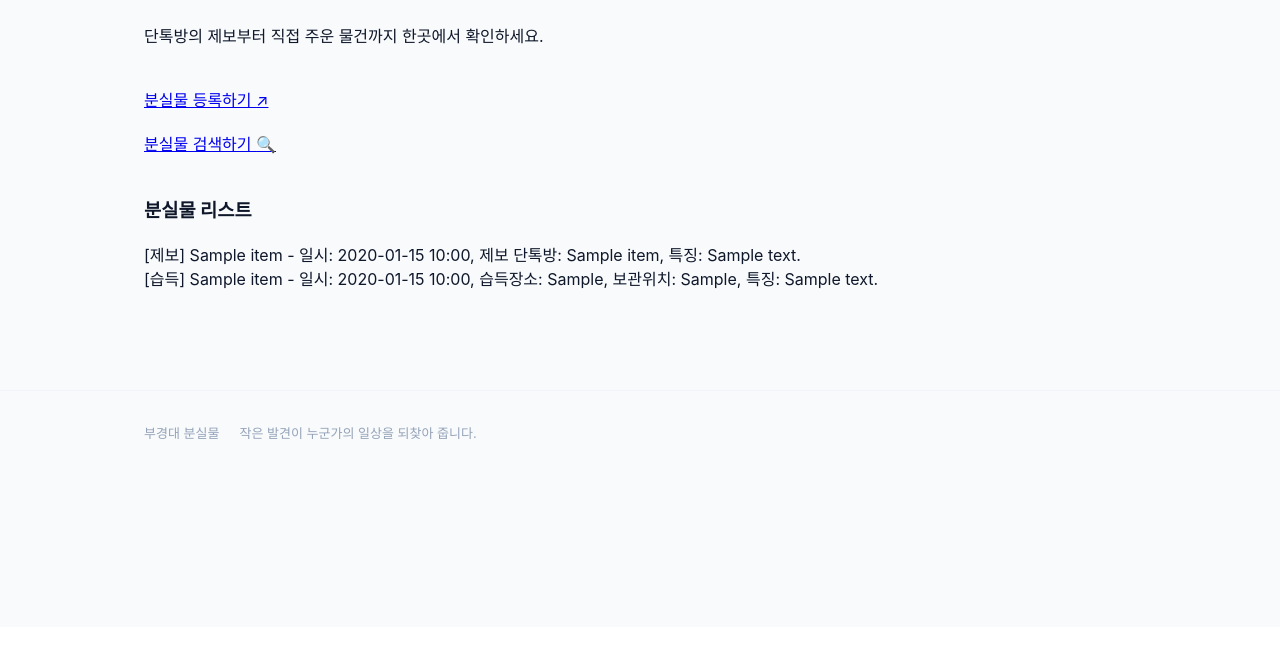
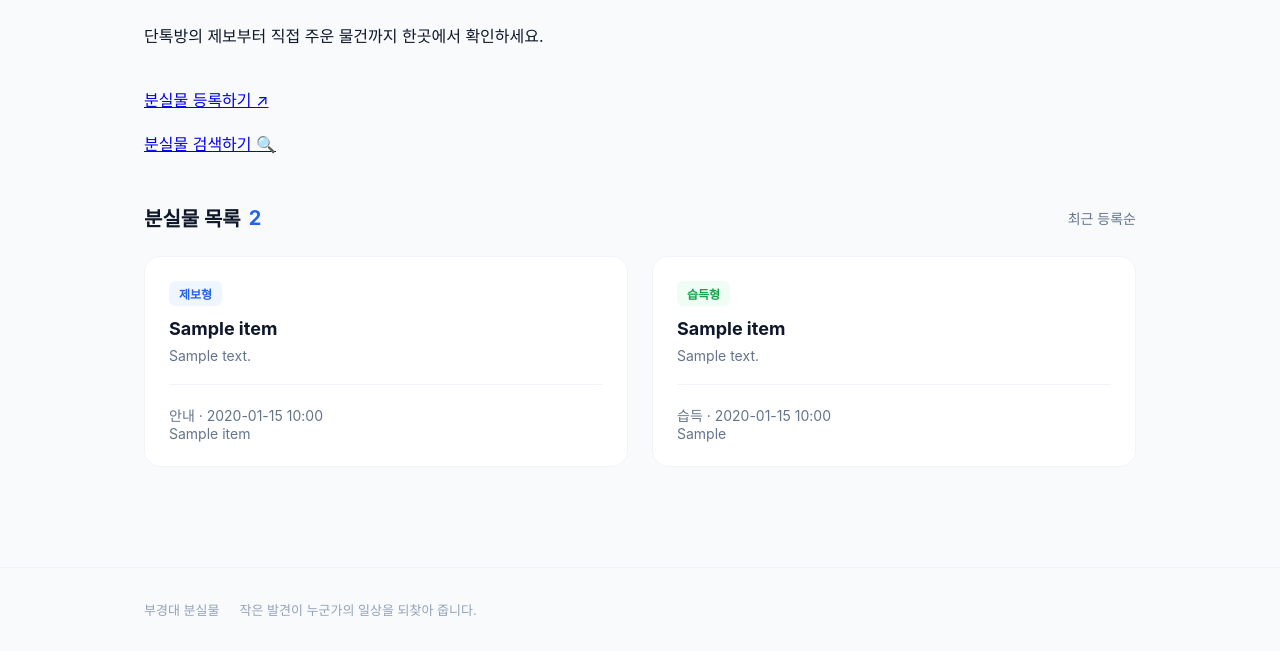
Before and after one commit to MinseoKim01/OSS_TEAM_1, a Flask app: page / in a window 1280 px wide. Shown: the part 173-824 px from the top of the page. Before the commit the page ends 612 px from the top, so only its background shows below. Run offline with Flask 3, Linux system fonts and the light colour scheme; tables that the repository leaves empty hold one stand-in row (values such as "Sample post").

Commit message:
전체 분실물 목록 카드로 출력(#1)
텍스트로 출력되던 전체 분실물 목록을 목록 카드로 출력되도록 수정함.

```diff
--- a/static/css/style.css
+++ b/static/css/style.css
@@ -71,8 +71,89 @@ body {
     gap: 20px;
 }
 
-/* 메인 화면 분실물 목록 */
-#lost-items-list {
-    list-style: none;
-    padding: 0;
+/* =========================================
+   분실물 목록 및 카드 UI
+   ========================================= */
+
+.lost-items-section {
+    margin-top: 48px;
 }
+
+.lost-items-header {
+    display: flex;
+    justify-content: space-between;
+    align-items: center;
+    margin-bottom: 24px;
+}
+
+.title-wrap {
+    display: flex;
+    align-items: center;
+    gap: 8px;
+}
+
+.title-wrap h2 {
+    font-size: 20px;
+}
+
+.count-badge {
+    font-size: 20px;
+    font-weight: 700;
+    color: #2563eb;
+}
+
+.sort-text {
+    font-size: 14px;
+    color: #64748b;
+}
+
+/* 카드 그리드 및 카드 */
+.cards-grid {
+    display: grid;
+    grid-template-columns: repeat(auto-fill, minmax(320px, 1fr));
+    gap: 24px;
+}
+
+.lost-card {
+    background: #ffffff;
+    border: 1px solid #f1f5f9;
+    border-radius: 16px;
+    padding: 24px;
+}
+
+/* 배지 */
+.badge {
+    display: inline-block;
+    font-size: 12px;
+    font-weight: 600;
+    padding: 4px 10px;
+    border-radius: 6px;
+    margin-bottom: 12px;
+}
+
+.badge-report {
+    background-color: #eff6ff;
+    color: #2563eb;
+}
+
+.badge-found {
+    background-color: #f0fdf4;
+    color: #16a34a;
+}
+
+/* 카드 본문 */
+.card-title {
+    font-size: 18px;
+    margin-bottom: 8px;
+}
+
+.card-desc,
+.card-info {
+    font-size: 14px;
+    color: #64748b;
+}
+
+.card-divider {
+    border-top: 1px solid #f1f5f9;
+    margin: 20px 0;
+}
--- a/static/js/list.js
+++ b/static/js/list.js
@@ -1,33 +1,47 @@
 /*
- * 조회 시 동작 담당.
- * 메인 페이지에서 분실물 목록을 조회하여 화면에 표시
+ * 분실물 목록 조회 및 카드 UI 렌더링
  */
 
 document.addEventListener('DOMContentLoaded', () => {
     const listContainer = document.getElementById('lost-items-list');
+    const countBadge = document.getElementById('items-count');
     if (!listContainer) return;
 
     fetch('/api/items')
         .then(response => response.json())
         .then(items => {
+            if (countBadge) {
+                countBadge.textContent = items.length;
+            }
+
             items.forEach(item => {
-                const li = document.createElement('li');
-                const extra = [];
+                const card = document.createElement('div');
+                card.className = 'lost-card';
 
-                if (item.type === 'found') {
-                    if (item.found_location) extra.push(`습득장소: ${item.found_location}`);
-                    if (item.storage_location) extra.push(`보관위치: ${item.storage_location}`);
-                } else if (item.type === 'report' && item.chat_room_name) {
-                    extra.push(`제보 단톡방: ${item.chat_room_name}`);
-                }
+                const isReport = item.type === 'report';
+                const badgeText = isReport ? '제보형' : '습득형';
+                const badgeClass = isReport ? 'badge-report' : 'badge-found';
+                const datePrefix = isReport ? '안내' : '습득';
+                const subLocation = isReport
+                    ? (item.chat_room_name || '')
+                    : (item.found_location || item.storage_location || '');
 
-                if (item.description) {
-                    extra.push(`특징: ${item.description}`);
-                }
+                card.innerHTML = `
+                    <div class="card-badge-wrap">
+                        <span class="badge ${badgeClass}">${badgeText}</span>
+                    </div>
+                    <h3 class="card-title">${item.item_name}</h3>
+                    <p class="card-desc">${item.description || ''}</p>
 
-                const extraText = extra.length > 0 ? `, ${extra.join(', ')}` : '';
-                li.textContent = `[${item.type_label}] ${item.item_name} - 일시: ${item.date} ${item.time}${extraText}`;
-                listContainer.appendChild(li);
+                    <div class="card-divider"></div>
+
+                    <div class="card-info">
+                        <div class="card-date">${datePrefix} · ${item.date} ${item.time}</div>
+                        ${subLocation ? `<div class="card-location">${subLocation}</div>` : ''}
+                    </div>
+                `;
+
+                listContainer.appendChild(card);
             });
         });
 });
--- a/templates/list.html
+++ b/templates/list.html
@@ -1,7 +1,13 @@
 <!--조회 기능 부분 템플릿-->
-<div id="lost-item-section">
-    <br><br>
-    <h3>분실물 리스트</h3>
-    <br>
-    <ul id="lost-items-list"></ul>
-</div>
+<section class="lost-items-section">
+    <div class="lost-items-header">
+        <div class="title-wrap">
+            <h2>분실물 목록</h2>
+            <span id="items-count" class="count-badge">0</span>
+        </div>
+        <span class="sort-text">최근 등록순</span>
+    </div>
+
+    <!-- 분실물 카드 목록 그리드 -->
+    <div id="lost-items-list" class="cards-grid"></div>
+</section>
```
